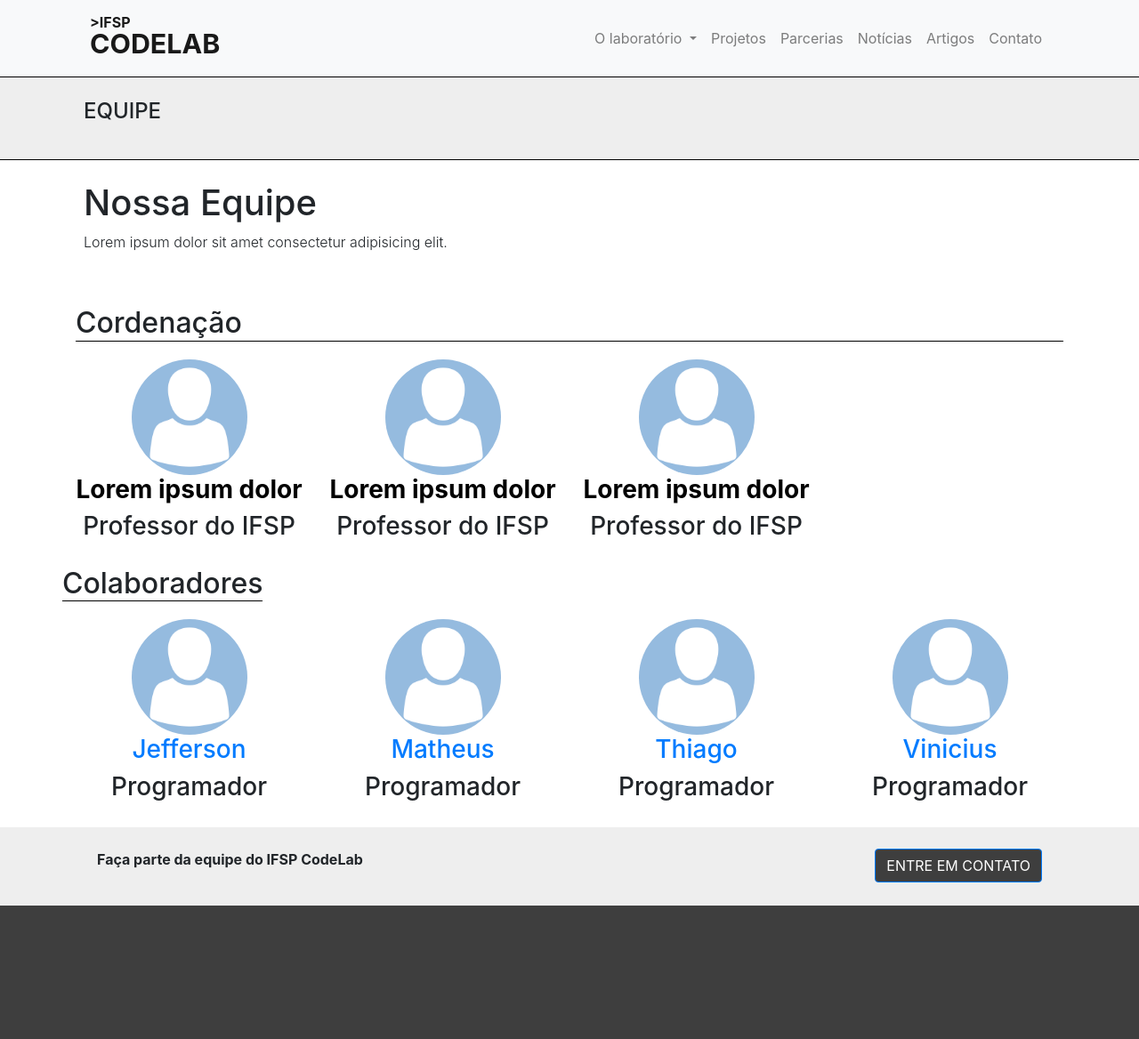
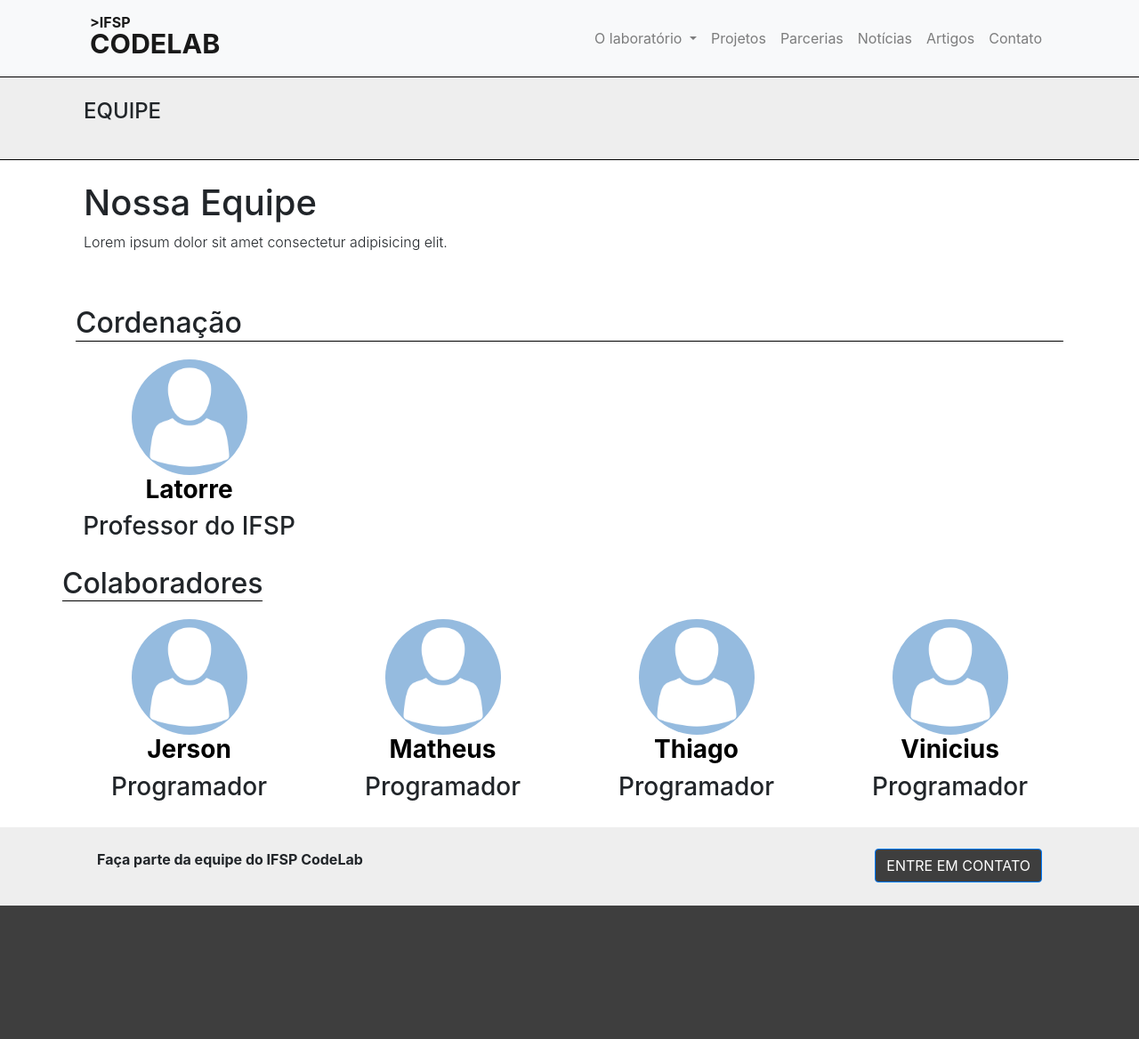
Before and after one commit to ifspcodelab/ifspcodelab.github.io, a Jekyll site: the page built from pages/equipe.html, in a window 1280 px wide. Shown: the whole page at 89% size. Built offline with Jekyll 4.4.1, drawn with Linux system fonts in a browser that asks for light colours.

Commit message:
Adicionado o .md do latorre

```diff
--- a/_includes/navbar.html
+++ b/_includes/navbar.html
@@ -1,7 +1,7 @@
 <header>
     <div class="container">
       <nav class="navbar navbar-expand-md navbar-light bg-light">
-        <a class="navbar-brand " href="#">
+        <a class="navbar-brand " href="/">
           >IFSP
           <span>CODELAB</span>
         </a>
--- a/_membros/jefferson.md
+++ b/_membros/jefferson.md
@@ -1,5 +1,6 @@
 ---
 layout: membro-equipe
+nick: Jerson
 nome: Jefferson
 funcao: Programador
 titulo: Colaborador
--- a/pages/equipe.html
+++ b/pages/equipe.html
@@ -18,49 +18,38 @@ subtitulo:
     </div>
   </div>
   <div class="row">
+    {% for membro in site.membros %}
+    {% if membro.titulo == "Coordenador" %}
     <div class="col-md-3 col-sm-6">
       <div class="text-center">
-        <a href="#"><img src="../assets/images/icone.png" class="img-equipe rounded-circle"></a>
-        <a href="#">
-          <h3>Lorem ipsum dolor</h3>
+        <a href="{{ membro.link }}">
+          <img src="{{ membro.imagem }}" class="img-equipe rounded-circle">
+          <h3>{{ membro.nick }}</h3>
         </a>
-        <h3>Professor do IFSP</h3>
+        <h3>{{ membro.funcao }}</h3>
       </div>
     </div>
-    <div class="col-md-3 col-sm-6">
-      <div class="text-center">
-        <a href="#"><img src="../assets/images/icone.png" class="img-equipe rounded-circle"></a>
-        <a href="#">
-          <h3>Lorem ipsum dolor</h3>
-        </a>
-        <h3>Professor do IFSP</h3>
-      </div>
-    </div>
-    <div class="col-md-3 col-sm-6">
-      <div class="text-center">
-        <a href="#"><img src="../assets/images/icone.png" class="img-equipe rounded-circle"></a>
-        <a href="#">
-          <h3>Lorem ipsum dolor</h3>
-        </a>
-        <h3>Professor do IFSP</h3>
-      </div>
-    </div>
+    {% endif %}
+    {% endfor %}
+
   </div>
   <div class="row">
     <h2>Colaboradores</h2>
   </div>
   <div class="row">
-    {% for membro in site.membros %}
-      {% if membro.titulo == "Colaborador" %}
-      <div class="col-md-3 col-sm-6">
-        <div class="text-center">
-          <a href="{{ membro.link }}"><img src="{{ membro.imagem }}" class="img-equipe rounded-circle"></a>
-          <h3><a href="{{ membro.link }}">{{ membro.nome }}</a></h3>
-          <h3>{{ membro.funcao }}</h3>
-        </div>
+    {% for membro in site.membros %} {% if membro.titulo == "Colaborador" %}
+    <div class="col-md col-sm">
+      <div class="text-center">
+        <a href="{{ membro.link }}">
+          <img src="{{ membro.imagem }}" class="img-equipe rounded-circle">
+
+        <h3>
+          {{ membro.nick }}
+        </h3></a>
+        <h3>{{ membro.funcao }}</h3>
       </div>
-      {% endif %}
-    {% endfor %}
+    </div>
+    {% endif %} {% endfor %}
   </div>
 
 </div>
```
Also changed, not shown: _membros/latorre.md (added, +9 -0 lines), _membros/matheus.md (+1 -0 lines), _membros/thiago.md (+1 -0 lines), _membros/vinicius.md (+2 -1 lines).
